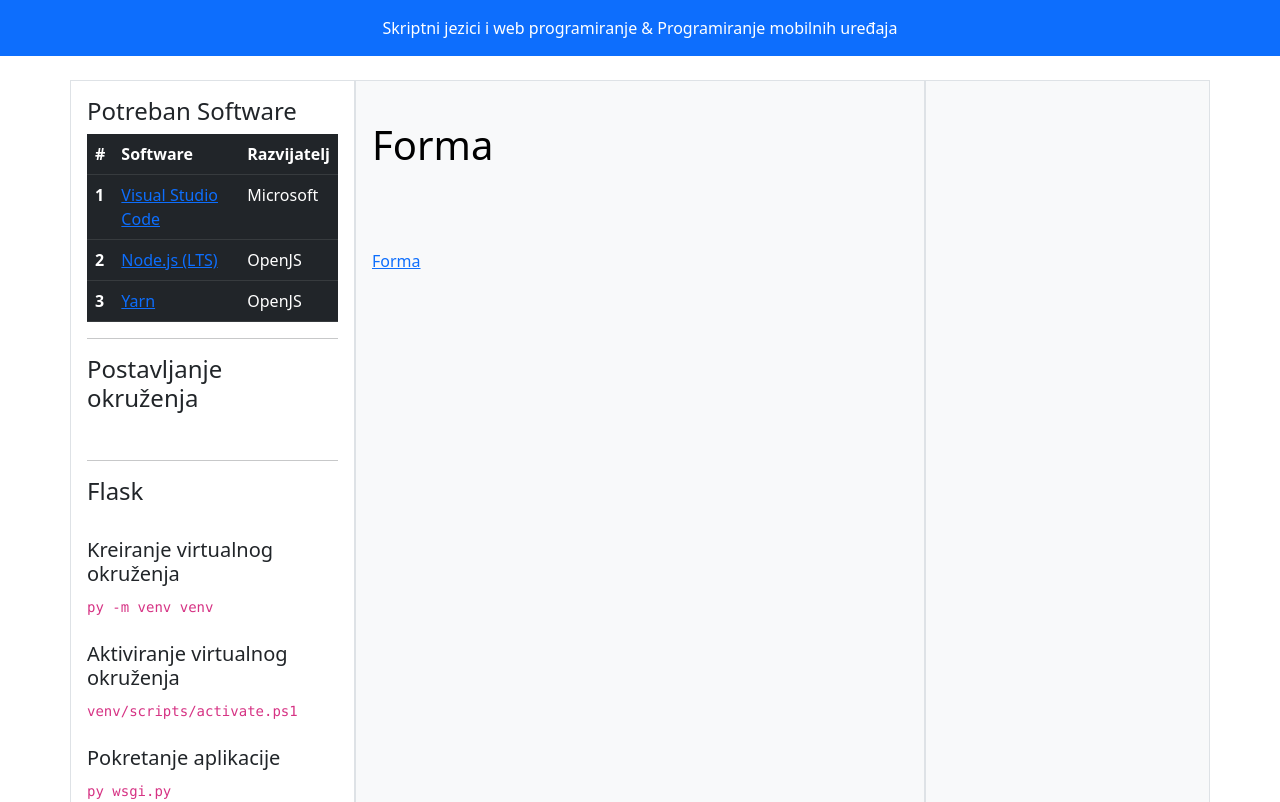
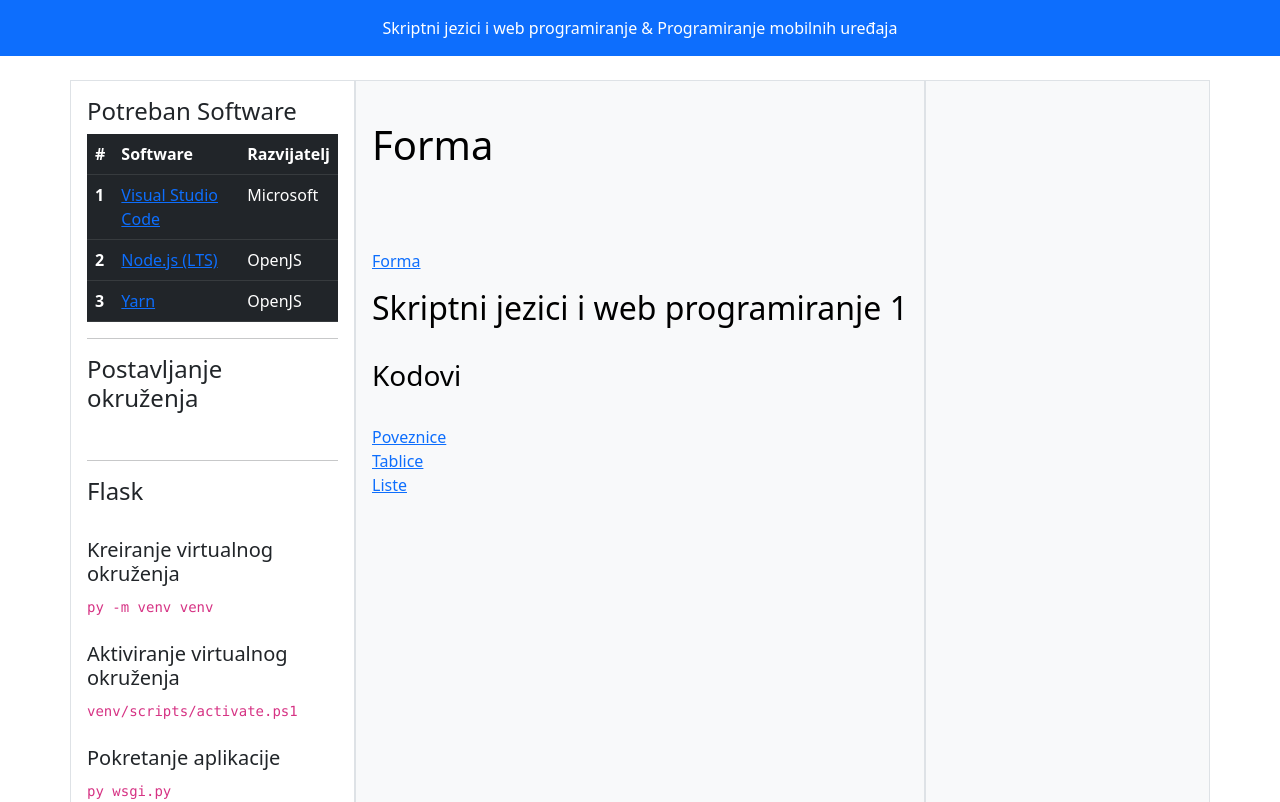
Before and after one commit to baltazar-flask/skola, a plain HTML site: page index.html in a window 1280 px wide. Shown: the top 802 px of the page. Drawn offline with nearby package versions, Linux system fonts and the light colour scheme.

Commit message:
Add files via upload

```diff
--- a/index.html
+++ b/index.html
@@ -1,14 +1,14 @@
 <!DOCTYPE html>
 <html lang="hr">
+
 <head>
   <meta charset="UTF-8">
   <meta name="viewport" content="width=device-width, initial-scale=1.0">
   <title>SJWP 2</title>
-    <link
-      href="https://cdn.jsdelivr.net/npm/bootstrap@5.3.0/dist/css/bootstrap.min.css"
-      rel="stylesheet"
-    >
+  <link href="https://cdn.jsdelivr.net/npm/bootstrap@5.3.0/dist/css/bootstrap.min.css" rel="stylesheet">
+
 </head>
+
 <body>
 
   <!-- Zaglavlje -->
@@ -35,19 +35,14 @@
             <tr>
               <th scope="row">1</th>
               <td>
-                  <a href="https://code.visualstudio.com/docs/?dv=win64user"
-                    >Visual Studio Code</a
-                  >
+                <a href="https://code.visualstudio.com/docs/?dv=win64user">Visual Studio Code</a>
               </td>
               <td>Microsoft</td>
             </tr>
             <tr>
               <th scope="row">2</th>
               <td>
-                  <a
-                    href="https://nodejs.org/dist/v22.13.1/node-v22.13.1-x64.msi"
-                    >Node.js (LTS)</a
-                  >
+                <a href="https://nodejs.org/dist/v22.13.1/node-v22.13.1-x64.msi">Node.js (LTS)</a>
               </td>
               <td>OpenJS</td>
             </tr>
@@ -103,8 +98,20 @@
 
         <br>
         <p>
-            <a href="https://carnet-my.sharepoint.com/:u:/g/personal/danijel_klarin_skole_hr/EcsWgqFfhp5AkZPEHgvSDMQBA9WR3rfX4wKIt6UoU2B83g?e=fIJGDZ">Forma</a>
+          <a
+            href="https://carnet-my.sharepoint.com/:u:/g/personal/danijel_klarin_skole_hr/EcsWgqFfhp5AkZPEHgvSDMQBA9WR3rfX4wKIt6UoU2B83g?e=fIJGDZ">Forma</a>
         </p>
+
+        <h2>Skriptni jezici i web programiranje 1</h2>
+
+        <br>
+
+        <h3>Kodovi</h3>
+
+        <br>
+
+        <div id="link-container"></div>
+
 
 
       </div>
@@ -125,7 +132,30 @@
     </div>
   </footer>
 
+  <script>
+
+
+    let link = "https://carnet-my.sharepoint.com/:u:/g/personal/danijel_klarin_skole_hr/";
+
+    let links = [
+      { url: link + "EeW38fY2R1FCkIZwK6-pbXIB0zHrH1D-YNgaDc3w_Mx-4A?e=VuiLz7", text: "Poveznice" },
+      { url: link + "ET3Zx8QirylJkBhmav3PBdkByzXjU-yJ-jP1Uog-tzCCBw?e=wHV5cm", text: "Tablice" },
+      { url: link + "ESQ3-rxkN3RHiLZjVu_kdVcBIDeS0MTuTnyvm0yg0s1KYw?e=ZGEhbU", text: "Liste" },
+    ];
+
+    let container = document.getElementById("link-container");
+
+    links.forEach(linkData => {
+      let a = document.createElement("a");
+      a.href = linkData.url;
+      a.textContent = linkData.text;
+      a.target = "_blank";
+      a.style.display = "block"; // Svaki link u novi red
+
+      container.appendChild(a);
+    });
+  </script>
+
 </body>
+
 </html>
-
-1
```
Lines whose indentation alone changed are shown as unchanged.
